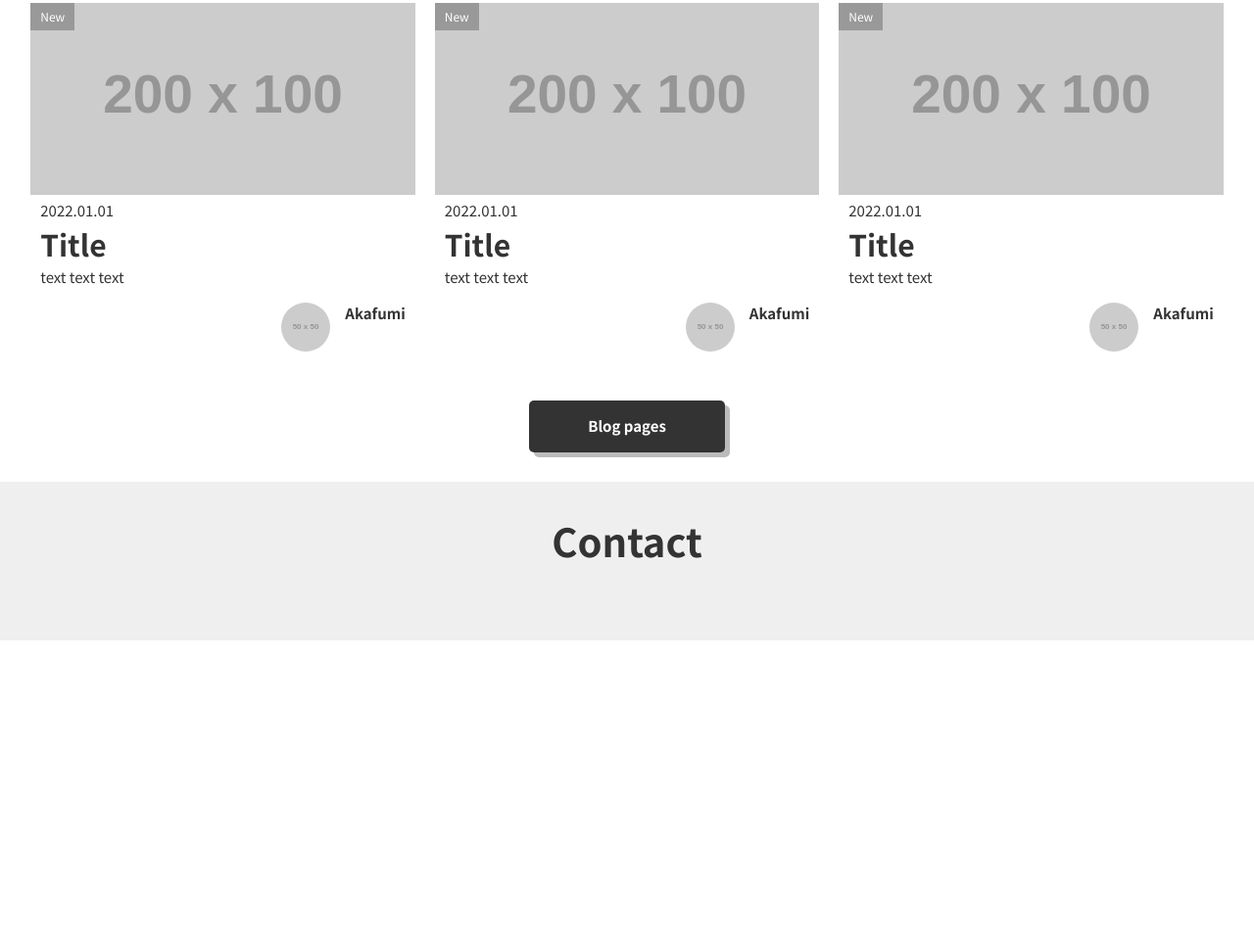
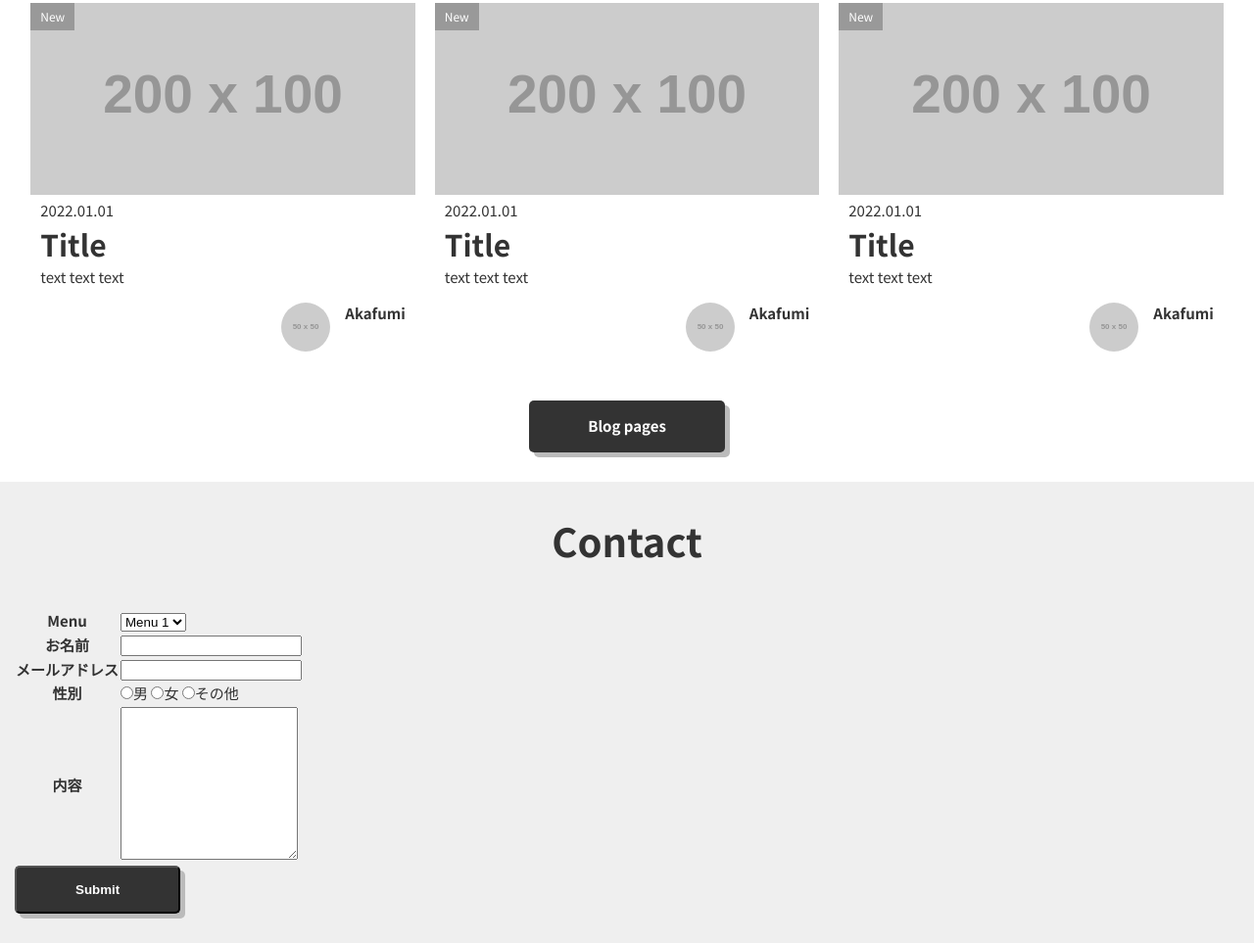
Before and after one commit to Akafumi/website_template, a plain HTML site: page index.html in a window 1280 px wide. Shown: the part 1012-1975 px from the top of the page at 98% size. Before the commit the page ends 1666 px from the top, so only its background shows below. Drawn offline with Linux system fonts and the light colour scheme; placeholder pictures from the web are drawn by us.

Commit message:
お問い合わせフォーム作成

```diff
--- a/index.html
+++ b/index.html
@@ -160,10 +160,69 @@
     <form class="form" action="">
       <table class="form_table">
         <tr>
-          <th></th>
-          <td></td>
+          <th>
+            <label for="menu">
+              Menu
+            </label>
+          </th>
+          <td>
+            <select name="" id="menu">
+              <option value="manu1">Menu 1</option>
+              <option value="manu2">Menu 2</option>
+              <option value="manu3">Menu 3</option>
+            </select>
+          </td>
+        </tr>
+        <tr>
+          <th>
+            <label for="name">
+              お名前
+            </label>
+          </th>
+          <td>
+            <input type="text" id="name">
+          </td>
+        </tr>
+        <tr>
+          <th>
+            <label for="email">
+              メールアドレス
+            </label>
+          </th>
+          <td>
+            <input type="email" id="email">
+          </td>
+        </tr>
+        <tr>
+          <th>
+            性別
+          </th>
+          <td>
+            <label>
+              <input type="radio" name="gender" value="1">男
+            </label>
+            <label>
+              <input type="radio" name="gender" value="2">女
+            </label>
+            <label>
+              <input type="radio" name="gender" value="0">その他
+            </label>
+          </td>
+        </tr>
+        <tr>
+          <th>
+            <label for="detail">
+              内容
+            </label>
+          </th>
+          <td>
+            <textarea name="" id="detail" cols="20" rows="10"></textarea>
+          </td>
         </tr>
       </table>
+
+      <button type="submit" class="button">Submit</button>
+
     </form>
   </section>
 
```
